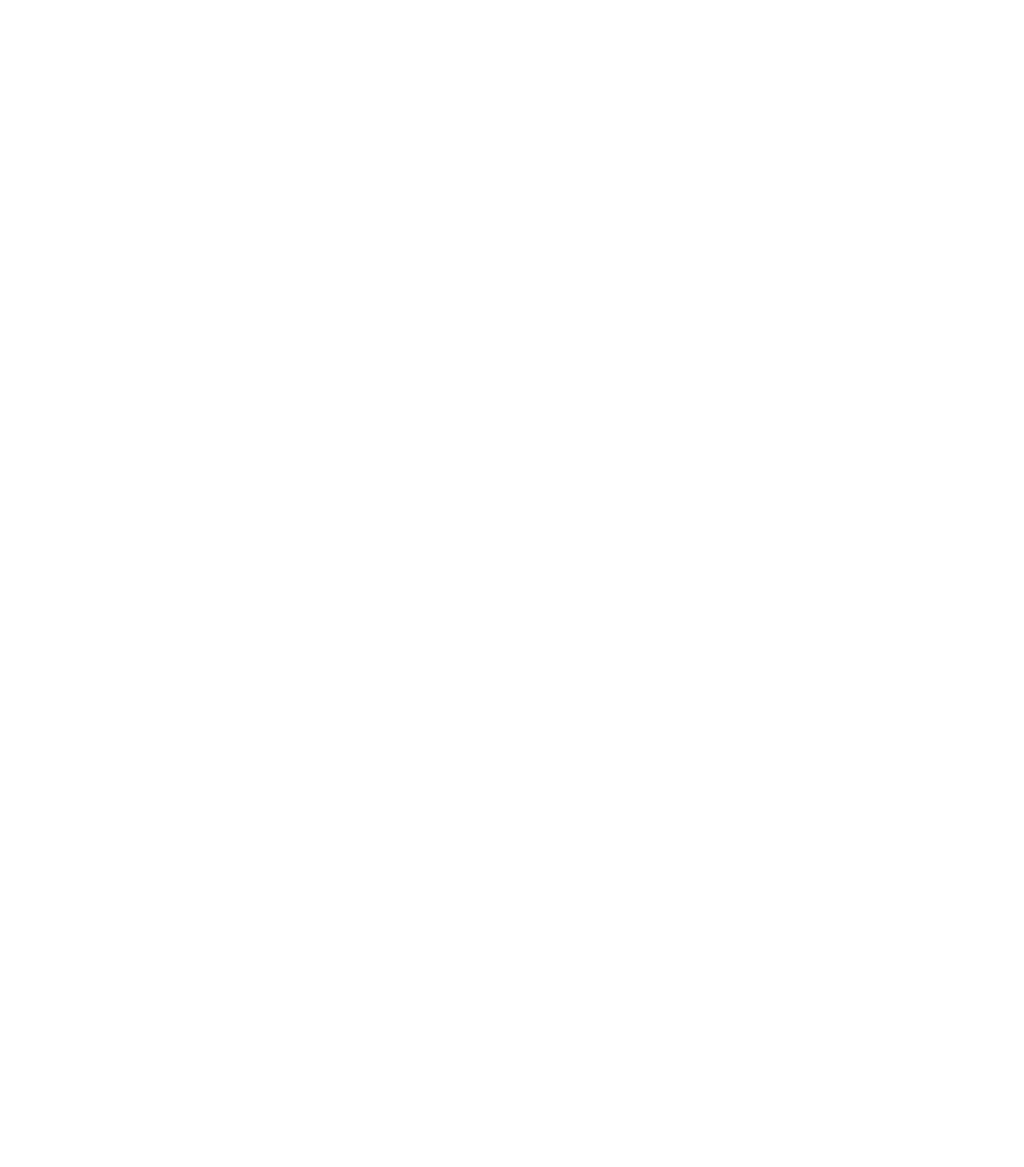
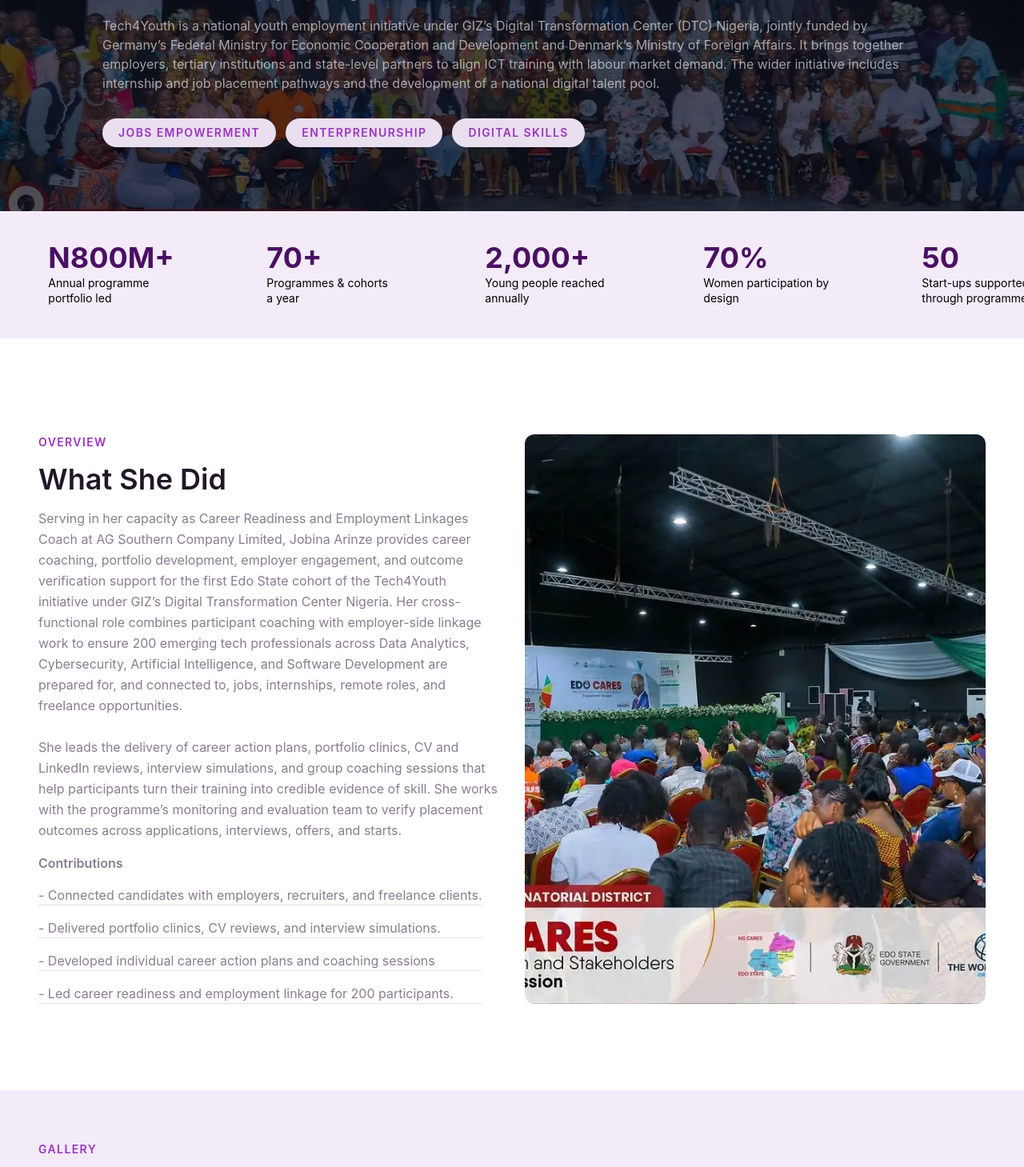
Before and after one commit to FOA-developer/Jobina-Portfolio, a React (Vite) app in the folder frontend/: page /tech4youth in a window 1280 px wide. Before the commit this address had no page. Shown: the part 360-1819 px from the top of the page at 80% size. Before the commit the page ends 800 px from the top, so only its background shows below. Built offline with nearby package versions, Linux system fonts and the light colour scheme.

Commit message:
feat: add Idice and TechYouth pages with program details and components

```diff
--- a/frontend/src/App.jsx
+++ b/frontend/src/App.jsx
@@ -13,7 +13,9 @@ import Edo from './pages/Edo';
 import Seg from './pages/Seg';
 import Ngcare from './pages/Ngcare';
 import Iom from './pages/Iom';
+import Idice from './pages/Idice';
 import Omni from './pages/Omni';
+import TechYouth from './pages/TechYouth';
 
 
 function App() {
@@ -34,6 +36,8 @@ function App() {
         <Route path="/edobessto" element={<Edo />} />
         <Route path="/se4g" element={<Seg />} />
         <Route path="/ng_cares" element={<Ngcare />} />
+        <Route path="/idice" element={<Idice />} />
+        <Route path="/tech4youth" element={<TechYouth />} />
         <Route path="/international_organization_for_migration" element={<Iom />} />
       </Routes>
     </>
--- /dev/null
+++ b/frontend/src/pages/Idice.jsx
@@ -0,0 +1,56 @@
+import First from "../components/others/First";
+import Navbar from "../components/main/Navbar";
+import Second from "../components/others/Second";
+import Contact from "../components/main/Contact";
+import img from "../assets/ng/1.webp"
+import img2 from "../assets/ng/2.webp"
+import img4 from "../assets/ng/3.webp"
+import img5 from "../assets/ng/4.webp"
+import img1 from "../assets/ng/5.webp"
+import img6 from "../assets/ng/6.webp"
+import Gallery from "../components/others/Gallery";
+
+const impact = [
+  { value: '42,000+',  label: 'Tech talents trained across the ecosystem' },
+  { value: 'N800M+',   label: 'Annual programme portfolio led' },
+  { value: '70+',      label: 'Programmes & cohorts a year' },
+  { value: '2,000+',   label: 'Young people reached annually' },
+  { value: '70%',      label: 'Women participation by design' },
+  { value: '50',       label: 'Start-ups supported through programmes' },
+];
+
+
+const Idice = () => {
+  return  (
+    <>
+    <Navbar />
+      <First
+        first = "flagship programme"
+        img={img4}
+        impact = {impact}
+        header="IDICE South-South Skills-to-Jobs Programme"
+        period="Bayelsa State Coordinator · Wootlab Innovations · October 2026–Present"
+        description="Jobina leads delivery of iDICE Skills-to-Jobs in Bayelsa, one of six states in a South-South rollout targeting 50,000 beneficiaries. She directs the field team, manages activity funding and oversees the state’s work from recruitment and training through employer engagement and placement tracking. During mobilisation, Bayelsa’s applications more than doubled in 12 days, reaching 1,401 by 4 November 2026."
+        tags={['Jobs Empowerment', 'Enterprenurship ', 'Digital Skills']}
+      />
+      <Second
+        img={img}
+        header="Contributions"
+        title="IDICE South-South Skills-to-Jobs Programme"
+        description="Serving in her capacity as Bayelsa State Coordinator at Wootlab Innovations, Jobina Arinze provides delivery leadership, field team direction, financial management, and employment pathway oversight for the Bayelsa rollout of the iDICE South-South Skills-to-Jobs Programme. Her cross-functional role combines state programme delivery with partner engagement and financial control to ensure the six-state, 50,000-beneficiary rollout meets its targets for enrolment, completion, and placement."
+        description1="She leads the implementation of mobilisation, training, and employer engagement processes that more than doubled Bayelsa’s applications in 12 days, secured a Civil Service commitment to onboard 2,000 staff, and supported placement tracking aligned with regional reporting requirements."
+        cert={["Led Bayelsa delivery of the iDICE Skills-to-Jobs rollout.", "Directed field teams and stakeholder partnerships across the state.", "Managed activity funding, expenditure, and financial reporting.", "Tracked applications, enrolments, completions, and placements" ]}
+      />
+      <Gallery
+           img={img2}
+           img2={img6}
+           img1={img5}
+           img3={img1}
+          title="IDICE South-South Skills-to-Jobs Programme Highlights"
+        />
+      <Contact />
+    </>
+  )
+}
+
+export default Idice;
--- /dev/null
+++ b/frontend/src/pages/TechYouth.jsx
@@ -0,0 +1,56 @@
+import First from "../components/others/First";
+import Navbar from "../components/main/Navbar";
+import Second from "../components/others/Second";
+import Contact from "../components/main/Contact";
+import img from "../assets/ng/1.webp"
+import img2 from "../assets/ng/2.webp"
+import img4 from "../assets/ng/3.webp"
+import img5 from "../assets/ng/4.webp"
+import img1 from "../assets/ng/5.webp"
+import img6 from "../assets/ng/6.webp"
+import Gallery from "../components/others/Gallery";
+
+const impact = [
+  { value: '42,000+',  label: 'Tech talents trained across the ecosystem' },
+  { value: 'N800M+',   label: 'Annual programme portfolio led' },
+  { value: '70+',      label: 'Programmes & cohorts a year' },
+  { value: '2,000+',   label: 'Young people reached annually' },
+  { value: '70%',      label: 'Women participation by design' },
+  { value: '50',       label: 'Start-ups supported through programmes' },
+];
+
+
+const Idice = () => {
+  return  (
+    <>
+    <Navbar />
+      <First
+        first = "flagship programme"
+        img={img4}
+        impact = {impact}
+        header="Tech4Youth | GIZ Digital Transformation Center Nigeria"
+        period="Career Readiness and Employment Linkages Coach · Edo State · 2026"
+        description="Tech4Youth is a national youth employment initiative under GIZ’s Digital Transformation Center (DTC) Nigeria, jointly funded by Germany’s Federal Ministry for Economic Cooperation and Development and Denmark’s Ministry of Foreign Affairs. It brings together employers, tertiary institutions and state-level partners to align ICT training with labour market demand. The wider initiative includes internship and job placement pathways and the development of a national digital talent pool."
+        tags={['Jobs Empowerment', 'Enterprenurship ', 'Digital Skills']}
+      />
+      <Second
+        img={img}
+        header="Contributions"
+        title="Tech4Youth | GIZ Digital Transformation Center Nigeria"
+        description="Serving in her capacity as Career Readiness and Employment Linkages Coach at AG Southern Company Limited, Jobina Arinze provides career coaching, portfolio development, employer engagement, and outcome verification support for the first Edo State cohort of the Tech4Youth initiative under GIZ’s Digital Transformation Center Nigeria. Her cross-functional role combines participant coaching with employer-side linkage work to ensure 200 emerging tech professionals across Data Analytics, Cybersecurity, Artificial Intelligence, and Software Development are prepared for, and connected to, jobs, internships, remote roles, and freelance opportunities."
+        description1="She leads the delivery of career action plans, portfolio clinics, CV and LinkedIn reviews, interview simulations, and group coaching sessions that help participants turn their training into credible evidence of skill. She works with the programme’s monitoring and evaluation team to verify placement outcomes across applications, interviews, offers, and starts."
+        cert={["Connected candidates with employers, recruiters, and freelance clients.", "Delivered portfolio clinics, CV reviews, and interview simulations.", "Developed individual career action plans and coaching sessions", "Led career readiness and employment linkage for 200 participants." ]}
+      />
+      <Gallery
+           img={img2}
+           img2={img6}
+           img1={img5}
+           img3={img1}
+          title="Tech4Youth | GIZ Digital Transformation Center Nigeria Highlights"
+        />
+      <Contact />
+    </>
+  )
+}
+
+export default Idice;
```
